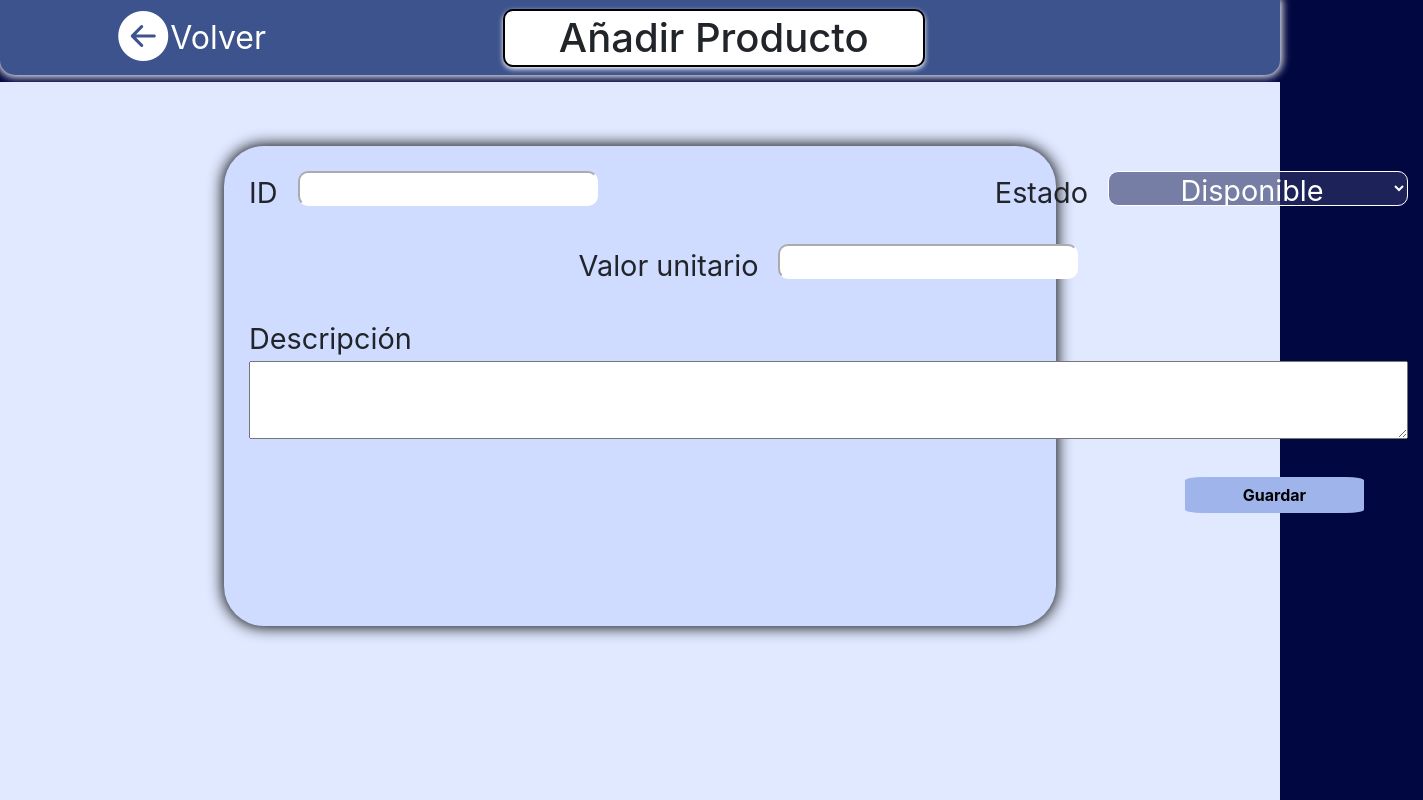
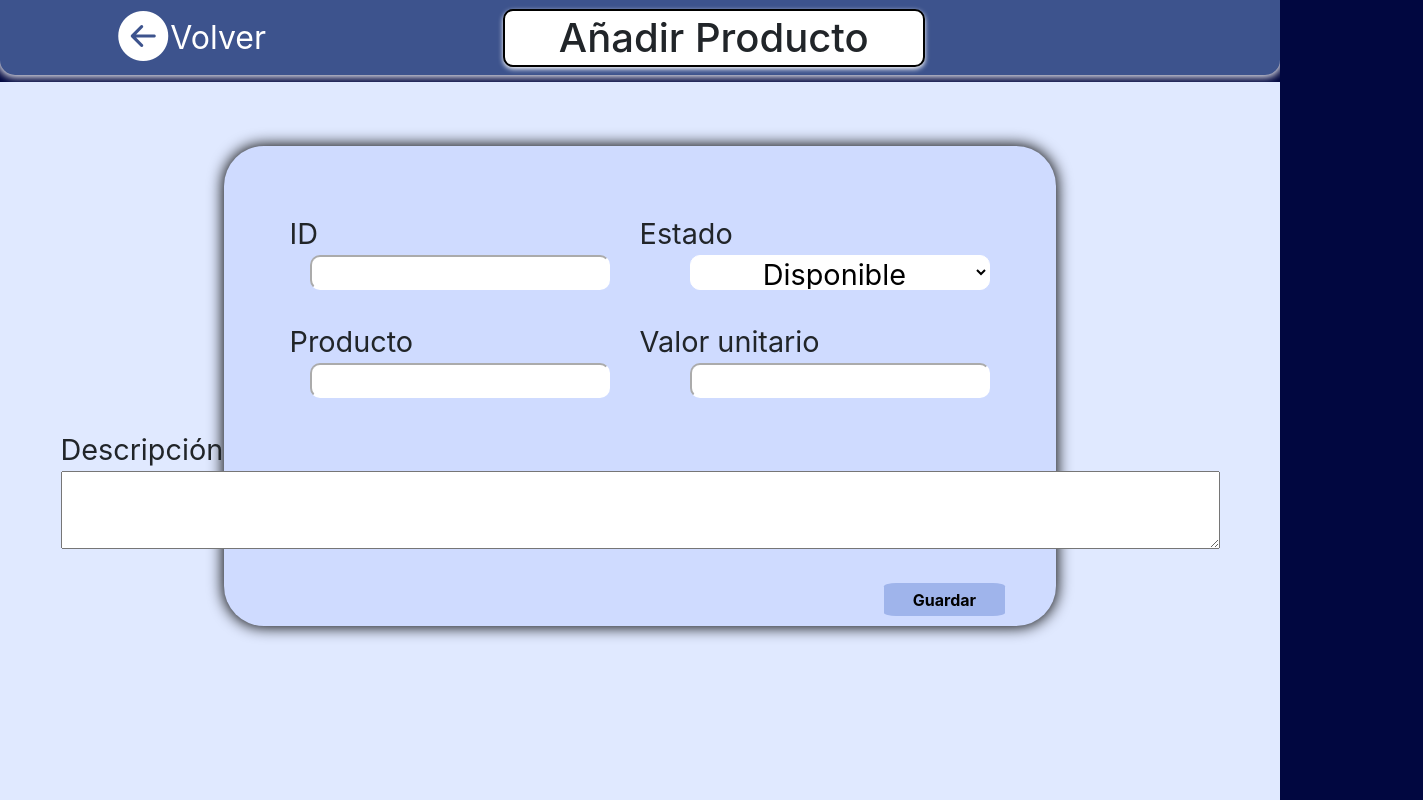
Before and after one commit to Alexcastr/deveApps, a React (Create React App) app: page /productos/agregarproducto in a window 1280 px wide. Shown: the top 800 px of the page, 1423 px wide, since content can reach past the window. Built offline with nearby package versions, Linux system fonts and the light colour scheme.

Commit message:
formulario agregar producto

```diff
--- a/src/Components/addProduct.jsx
+++ b/src/Components/addProduct.jsx
@@ -25,8 +25,9 @@ const AddProduct = () => {
         <div className="BodyAddProduct">
           <div>
             <form ref={form} onSubmit={submitForm}>
+            <div className ="containerItems">
               <div className="item1">
-                <div className="IDContainer">
+
                   <label className="labelForm" htmlFor="ID">
                     ID
                     <input
@@ -36,8 +37,17 @@ const AddProduct = () => {
                       type="number"
                     />
                   </label>
-                </div>
-                <div className="EstadoContainer">
+                <label className="labelForm" htmlFor="NameProducto">
+              Producto
+              <input
+                name="name"
+                className="InputForm"
+                type="text"
+                required
+              />
+              </label>
+              </div>
+              <div className="item3">
                   <label className="labelForm" htmlFor="Estado">
                     Estado
                     <select
@@ -49,10 +59,7 @@ const AddProduct = () => {
                       <option>No Disponible</option>
                     </select>
                   </label>
-                </div>
-              </div>
-              <div className="item3">
-                <label className="labelForm" htmlFor="ValorUnitario">
+                  <label className="labelForm" htmlFor="ValorUnitario">
                   Valor unitario
                   <input
                     name="value"
@@ -61,7 +68,9 @@ const AddProduct = () => {
                     type="number"
                   />
                 </label>
-              </div>
+                </div>
+                </div>
+
               <div className="item4">
                 <label className="labelForm" htmlFor="Descripcion">
                   Descripción
--- a/src/Styles/formProduct.css
+++ b/src/Styles/formProduct.css
@@ -8,7 +8,7 @@
 
 .BodyAddProduct {
   display: flex;
-  justify-content: space-around;
+  flex-direction: column;
   padding: 10px;
   background-color: #cfdbff;
   height: 60%;
@@ -17,17 +17,23 @@
   border-radius: 40px;
   box-shadow: 0px 0px 15px 1px black;
 }
-
+.containerItems{
+  display: flex;
+  flex-direction: row;
+  justify-content: center;
+}
 .item1 {
   display: flex;
-  justify-content: space-between;
+    flex-direction: column;
+    margin-top:5%;
+    margin-left:5%;
 }
 
 .EstadoContainer {
   margin-left: 50px;
 }
 
-#selectEstado {
+#selection {
   background-color: #fff;
   text-align: center;
   background-color: #fff;
@@ -36,10 +42,16 @@
 
 .item3 {
   display: flex;
-  justify-content: center;
+    flex-direction: column;
+    margin-top: 5%;
+    margin-right: 5%;
+    justify-content: flex-start;
 }
+
 .item4 {
   width: 100%;
+  display: flex;
+  justify-content: center;
 }
 
 .TArea {
```
Also changed, not shown: 1 other file (tests, documents, lock files or other folders).
